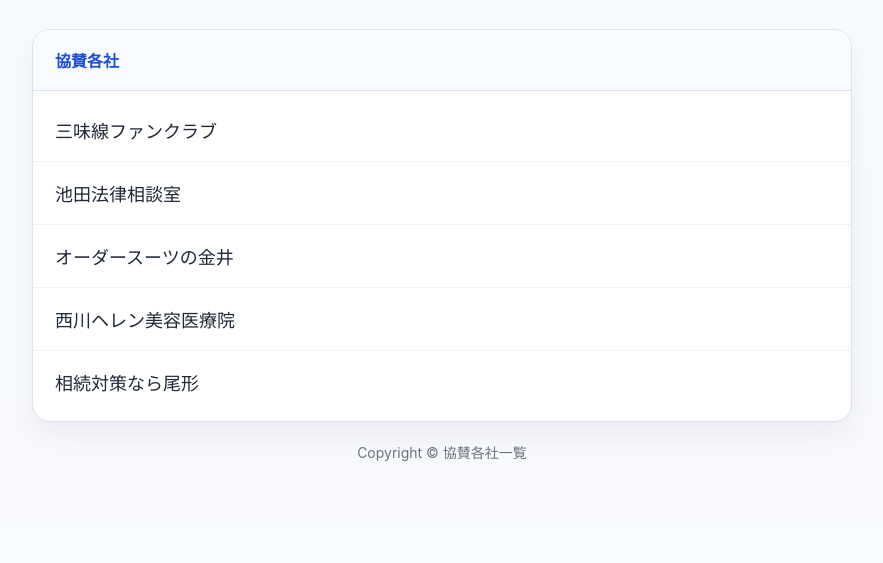
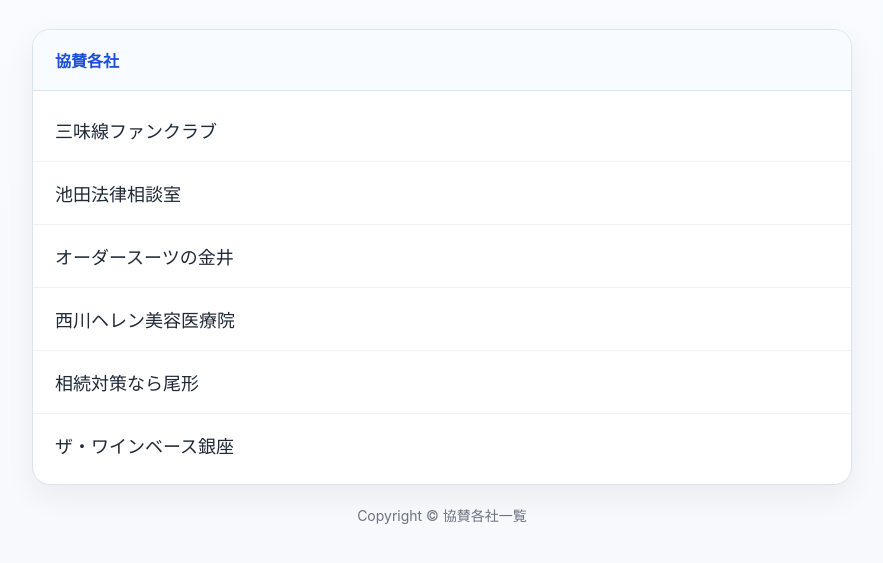
Before and after one commit to aiaijpn/sponsor-page, a plain HTML site: page index.html in a window 1280 px wide. Shown: the part 133-696 px from the top of the page, without its empty margins (198-1081 px from the left). Drawn offline with Linux system fonts and the light colour scheme.

Commit message:
Update index.html
ザ・ワインベース銀座　追加

```diff
--- a/index.html
+++ b/index.html
@@ -101,6 +101,7 @@
         <li>オーダースーツの金井</li>
         <li>西川ヘレン美容医療院</li>
         <li>相続対策なら尾形</li>
+        <li>ザ・ワインベース銀座</li>
       </ul>
     </section>
 
```
